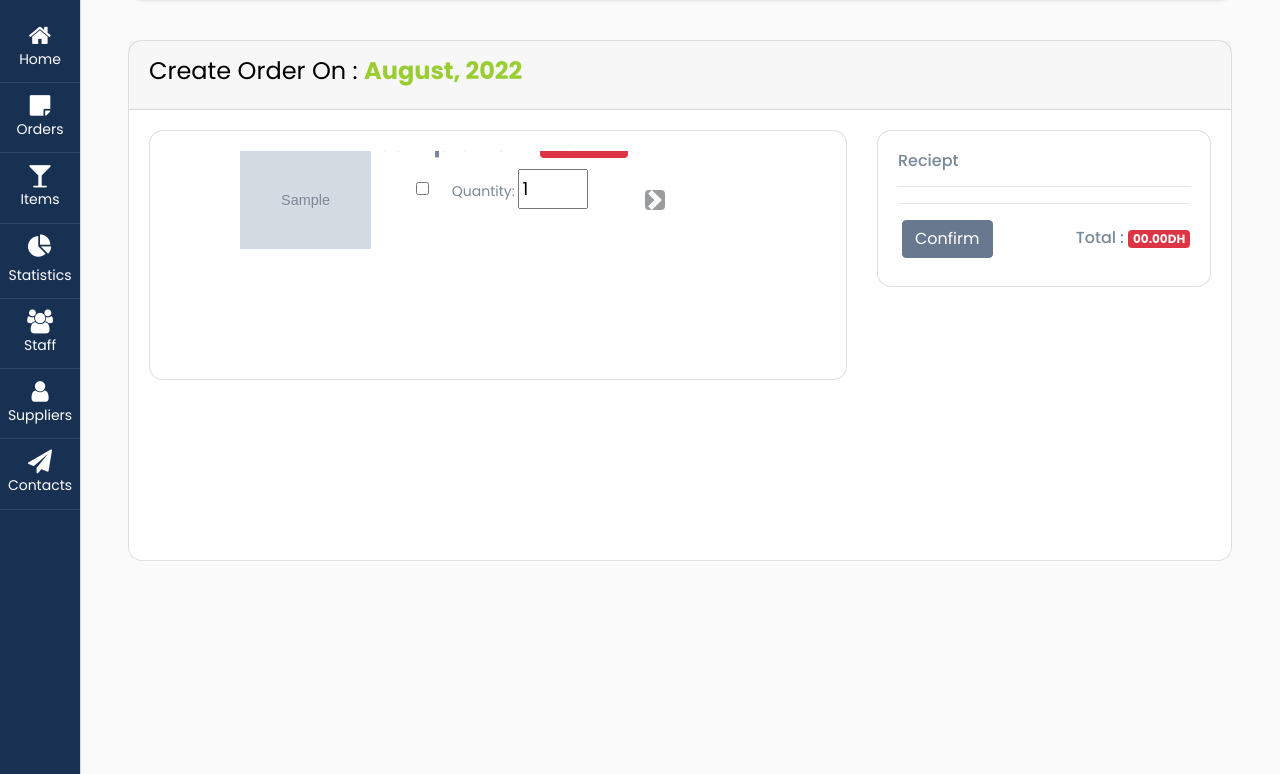
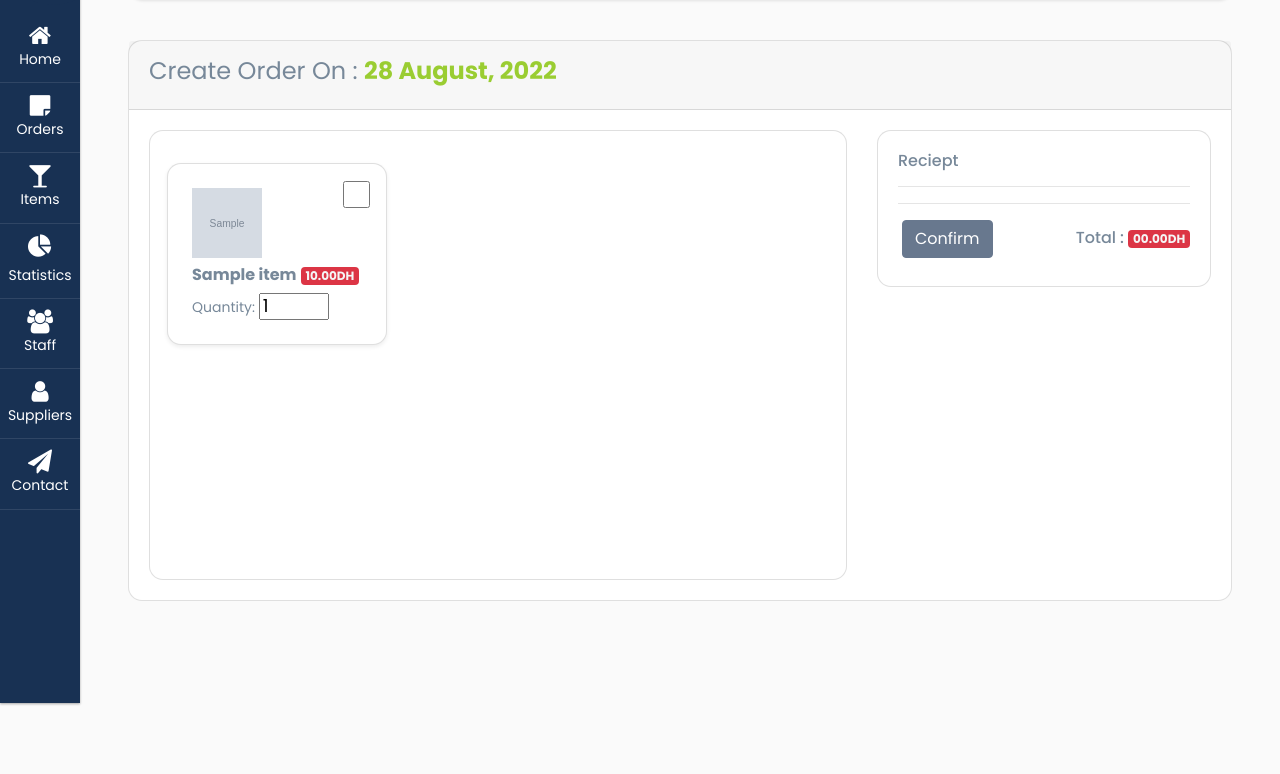
Before and after one commit to taufikdev/caffe_management, a PHP site: page /createOrder.php in a window 1280 px wide. Shown: the part 97-871 px from the top of the page. After the commit the page ends 802 px from the top, so only its background shows below. Run offline with PHP 8.4, Linux system fonts and the light colour scheme; the visitor is signed in with stand-in values (Sample User, id 1); tables that the repository leaves empty or names only in its code hold one stand-in row (values such as "Sample post"); grey boxes marked "Sample" are stand-in pictures; some libraries are stand-ins or nearby versions.

Commit message:
create order refined!

```diff
--- a/create.php
+++ b/create.php
@@ -63,7 +63,7 @@ if ($_SERVER['REQUEST_METHOD'] == 'POST') {
 
                     <div class="d-flex justify-content-between">
                         <div>
-                            <h4>Add New <span style="font-weight: bold;color: yellowgreen;">Supplier :</span></h4>
+                            <h4 style="color: lightslategray;">Add New <span style="font-weight: bold;color: yellowgreen;">Supplier :</span></h4>
                         </div>
                     </div>
 
@@ -128,8 +128,8 @@ if ($_SERVER['REQUEST_METHOD'] == 'POST') {
                     </form>
                 </div>
             </div>
+        </div>
     </div>
-</div>
 </body>
 <?php include 'layouts/scriptjs.html'; ?>
 
--- a/createItem.php
+++ b/createItem.php
@@ -66,7 +66,7 @@ if ($_SERVER['REQUEST_METHOD'] == 'POST') {
 
                     <div class="d-flex justify-content-between">
                         <div>
-                            <h4>Add New <span style="font-weight: bold;color: yellowgreen;">Item :</span></h4>
+                            <h4 style="color: lightslategray;">Add New <span style="font-weight: bold;color: yellowgreen;">Item :</span></h4>
                         </div>
                     </div>
 
--- a/createOrder.php
+++ b/createOrder.php
@@ -29,45 +29,34 @@ if (!isset($_SESSION['role']) && $_SESSION['role'] !== 'admin') {
                 <div class="card-header">
                     <div class="d-flex justify-content-between">
                         <div>
-                            <h4>Create Order On : <span style="font-weight: bold;color: yellowgreen;"><?php echo date('F, Y'); ?></span></h4>
+                            <h4 style="color: lightslategray;">Create Order On : <span style="font-weight: bold;color: yellowgreen;"><?php echo date('j F, Y'); ?></span></h4>
                         </div>
-                        <!-- <div>
-                            <a href="#" role="button" class="btn btn-primary">Print report</a>
-                        </div> -->
                     </div>
 
                 </div>
-                <div class="card-body" style="overflow-y: scroll; height:450px;scrollbar-width: none;">
+                <div class="card-body">
                     <div class="row">
                         <div class="col-sm-8">
-                            <div class="card" style="border-radius: 1em; height: 250px;">
-                                <div class="card-body">
-                                    <div id="carouselExampleIndicators" class="carousel slide" style="width: 80%;" data-ride="carousel">
-                                        <div class="carousel-inner " style="margin-left: 5em; ">
+                            <div class="card p-4" style="overflow-y: scroll; height:450px;scrollbar-width: none; border-radius: 1em;">
+
+                                <div class="row gy-4">
                                     <?php
                                     while ($row = $result->fetch_assoc()) {
                                         $status = $row['status'] == 1 ? "valable" : "epuise";
                                     ?>
-                                                <div class="carousel-item<?php echo $row['id'] == 1 ? ' active' : ''; ?>">
-                                                    <img class="d-block w-25" src="images/<?php echo $row['image']; ?>" alt="First slide">
-                                                    <div class="carousel-caption d-none d-md-block">
+                                        <div class="card p-4 m-2 shadow-sm" style="width: 220px; border-radius: 1em;">
+                                            <div>
+                                                <img class="d-block" src="images/<?php echo $row['image']; ?>" style="height: 70px;width: 70px; margin-bottom: .5em;" alt="First slide">
+                                            </div>
+
+                                            <div>
                                                 <input type="text" hidden name="item_id" value="<?php echo $row['id']; ?>" id="item_id">
-                                                        <h4><span id="item_name" style="color: lightslategray; font-weight: bold;"><?php echo $row['name']; ?></span> <span style="color: whitesmoke;" class="badge bg-danger"><?php echo $row['price']; ?>.00DH</span> <span hidden id="item_price"><?php echo $row['price']; ?></span></h4>
-                                                        <input type="checkbox" name="<?php echo $row['name']; ?>" id=""> &nbsp;&nbsp;&nbsp;&nbsp;
-                                                        <span style="color: lightslategrey;">Quantity:</span> <input type="number" name="qte_<?php echo $row['name']; ?>" value="1" id="num_<?php echo $row['name']; ?>" style="width: 70px; height: 40px; font-size: large;">
+                                                <h6><span id="item_name" style="color: lightslategray; font-weight: bold;"><?php echo $row['name']; ?></span> <span style="color: whitesmoke;" class="badge bg-danger"><?php echo $row['price']; ?>.00DH</span> <span hidden id="item_price"><?php echo $row['price']; ?></span></h6>
+                                                <span style="color: lightslategrey;">Quantity:</span> <input type="number" name="qte_<?php echo $row['name']; ?>" value="1" id="num_<?php echo $row['name']; ?>" style="width: 70px; height: 27px; font-size: large;">
+                                                <input type="checkbox" name="<?php echo $row['name']; ?>" id="" style="width: 27px;height: 27px; margin-top: -8em;margin-left: 1em;position: absolute;">
                                             </div>
                                         </div>
                                     <?php } ?>
-                                        </div>
-                                        <a class="carousel-control-prev" href="#carouselExampleIndicators" role="button" data-slide="prev">
-                                            <span class="carousel-control-prev-icon" aria-hidden="true"></span>
-                                            <span class="sr-only">Previous</span>
-                                        </a>
-                                        <a class="carousel-control-next" href="#carouselExampleIndicators" role="button" data-slide="next">
-                                            <span class="carousel-control-next-icon bg-dark rounded" aria-hidden="true"></span>
-                                            <span class="sr-only">Next</span>
-                                        </a>
-                                    </div>
                                 </div>
                             </div>
                         </div>
@@ -87,14 +76,26 @@ if (!isset($_SESSION['role']) && $_SESSION['role'] !== 'admin') {
                                     </div>
                                 </div>
                             </div>
+                            <br> <br>
+                            <div class="alert alert-success alert-dismissible fade show" id="order_done">
+                                <span>
+                                    <p>Order created successfully!</p>
+                                </span>
+                                <button type="button" class="close" data-dismiss="alert" aria-label="Close">
+                                    <span aria-hidden="true">&times;</span>
+                                </button>
                             </div>
+                        </div>
+                    </div>
+                </div>
+
             </div>
             <!-- -------------------------------toast---------------------------------- -->
         </div>
     </div>
     <br><br>
 
-            <div class="toast bg-success fade mt-4 text-white" id="myToast">
+    <!-- <div class="toast bg-success fade mt-4 text-white" id="myToast">
         <div class="toast-header bg-success align-items-end text-white">
             <strong class="me-auto"><i class="bi-gift-fill"></i> Thank you!</strong>
             <small>1s ago</small>
@@ -103,7 +104,8 @@ if (!isset($_SESSION['role']) && $_SESSION['role'] !== 'admin') {
         <div class="toast-body">
             Order created successfully!
         </div>
-            </div>
+    </div> -->
+
 
     <!-- -------------------------------toast---------------------------------- -->
     </div>
@@ -116,6 +118,7 @@ if (!isset($_SESSION['role']) && $_SESSION['role'] !== 'admin') {
 
 <script>
     $(document).ready(function() {
+        $('#order_done').hide();
         $('#place_order').prop('disabled', true);
         $("#total").text("00.00DH");
         var total = 0;
@@ -123,6 +126,10 @@ if (!isset($_SESSION['role']) && $_SESSION['role'] !== 'admin') {
         $("input[type=checkbox]").change(function() {
 
             if ($(this).is(":checked")) {
+                $(this).parent().parent().css("transition - timing - function", "ease - in")
+                $(this).parent().parent().css("transition", "0.2s")
+                $(this).parent().parent().css("transform", "scale(1.05)")
+
                 var item_id = $(this).parent().find("#item_id").val();
                 var item_qte = $(this).parent().find("input[type='number']").val();
                 var item_name = $(this).parent().find('#item_name').text();
@@ -147,6 +154,10 @@ if (!isset($_SESSION['role']) && $_SESSION['role'] !== 'admin') {
                 }
 
             } else {
+                $(this).parent().parent().css("transition - timing - function", "ease - out")
+                $(this).parent().parent().css("transition", "0.2s")
+                $(this).parent().parent().css("transform", "scale(1)")
+
                 $("#item_list li").each((id, elem) => {
                     var item_id = $(this).parent().find("#item_id").val();
                     var item_qte = $(this).parent().find("input[type='number']").val();
@@ -240,11 +251,14 @@ if (!isset($_SESSION['role']) && $_SESSION['role'] !== 'admin') {
                             }
                         });
                     });
-                    $("#myToast").toast({
-                        delay: 5000
-                    });
-                    $("#myToast").toast("show");
+                    $('#order_done').show();
+                    $('#order_done').fadeIn();
                     $('#place_order').prop('disabled', true);
+                    $("#item_list").empty();
+                    $("#total").text("00.00DH");
+                    $('input:checkbox').removeAttr('checked');
+                    $("input[type=number]").val("1");
+
                 },
                 error: function(xhr, status, error) {
                     alert(error + "{errr}");
--- a/createOrderLine.php
+++ b/createOrderLine.php
@@ -30,7 +30,7 @@ if ($_SERVER['REQUEST_METHOD'] == 'POST') {
         } else {
             echo json_encode(array("err" => $connection->error));
         }
-
+        $success_message = "Order created successfully";
         $connection->close();
         header('location: /minishop/ordersList.php');
         exit();
--- a/createStuff.php
+++ b/createStuff.php
@@ -70,7 +70,7 @@ if ($_SERVER['REQUEST_METHOD'] == 'POST') {
 
                     <div class="d-flex justify-content-between">
                         <div>
-                            <h4>Add new <span style="font-weight: bold;color: yellowgreen;">Staff:</span></h4>
+                            <h4 style="color: lightslategray;">Add new <span style="font-weight: bold;color: yellowgreen;">Staff:</span></h4>
                         </div>
                     </div>
 
--- a/edit.php
+++ b/edit.php
@@ -80,7 +80,7 @@ if ($_SERVER['REQUEST_METHOD'] == 'GET') {
 
                     <div class="d-flex justify-content-between">
                         <div>
-                            <h4>Edit Info of : <span style="font-weight: bold;color: yellowgreen;"><?php echo $name; ?></span></h4>
+                            <h4 style="color: lightslategray;">Edit Info of : <span style="font-weight: bold;color: yellowgreen;"><?php echo $name; ?></span></h4>
                         </div>
                     </div>
 
@@ -150,4 +150,5 @@ if ($_SERVER['REQUEST_METHOD'] == 'GET') {
     </div>
 </body>
 <?php include 'layouts/scriptjs.html'; ?>
+
 </html>
--- a/editStuff.php
+++ b/editStuff.php
@@ -102,7 +102,7 @@ if ($_SERVER['REQUEST_METHOD'] == 'GET') {
 
                     <div class="d-flex justify-content-between">
                         <div>
-                            <h4>Edit Info of : <span style="font-weight: bold;color: yellowgreen;"><?php echo $name; ?></span></h4>
+                            <h4 style="color: lightslategray;">Edit Info of : <span style="font-weight: bold;color: yellowgreen;"><?php echo $name; ?></span></h4>
                         </div>
                     </div>
 
--- a/layouts/sidebar.html
+++ b/layouts/sidebar.html
@@ -24,7 +24,7 @@
                     </li>
                 <?php }?>
                 <li>
-                    <a href="#"><span class="fa fa-paper-plane"></span> Contacts</a>
+                    <a href="/minishop/contact.php"><span class="fa fa-paper-plane"></span> Contact</a>
                 </li>
             </ul>
 
--- a/ordersList.php
+++ b/ordersList.php
@@ -311,7 +311,7 @@ $total = 0;
 
                     <div class="d-flex justify-content-between">
                         <div>
-                            <h4>List of <span style="font-weight: bold;color: yellowgreen;">Orders</span></h4>
+                            <h4 style="color: lightslategray;">List of <span style="font-weight: bold;color: yellowgreen;">Orders</span></h4>
                         </div>
                         <div><a href="/minishop/createOrder.php" role="button" class="btn btn-primary">New Order</a></div>
                     </div>
```
Also changed, not shown: contact.php (added, +34 -0 lines), index.php (+6 -1 lines), listOfItem.php (+6 -1 lines), listOfStuff.php (+6 -1 lines), statistics.php (+16 -1 lines), css/style.css. Lines whose indentation alone changed are shown as unchanged.
